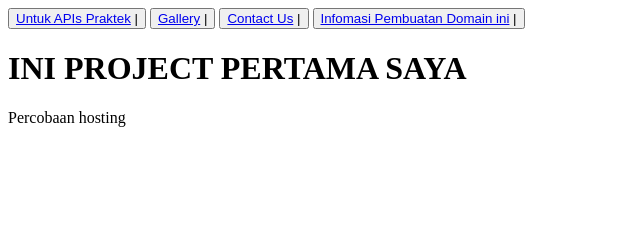
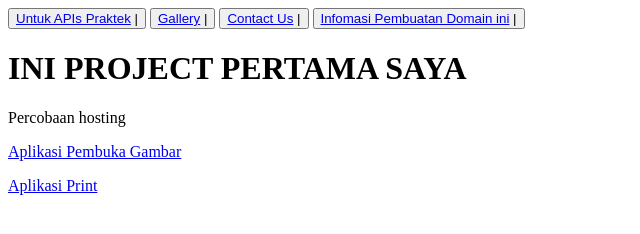
Before and after one commit to rahmad1111/rahmad1111.github.io, a plain HTML site: page index.html in a window 1280 px wide. Shown: the whole page, without its empty margins (0-640 px from the left). Drawn offline with Linux system fonts and the light colour scheme.

Commit message:
index
Signed-off-by: Rahmad Anwar Rhomadhoni <151945356+rahmad1111@users.noreply.github.com>

```diff
--- a/index.html
+++ b/index.html
@@ -18,5 +18,7 @@
     </nav>
     <h1>INI PROJECT PERTAMA SAYA</h1>
     <p>Percobaan hosting</p>
+    <p><a href="dependensi download/picasa39-setup.exe">Aplikasi Pembuka Gambar</a></p>
+    <p><a href="dependensi download/HPEasyStart_16_2_4.exe">Aplikasi Print</a></p>
 </body>
 </html>
```
